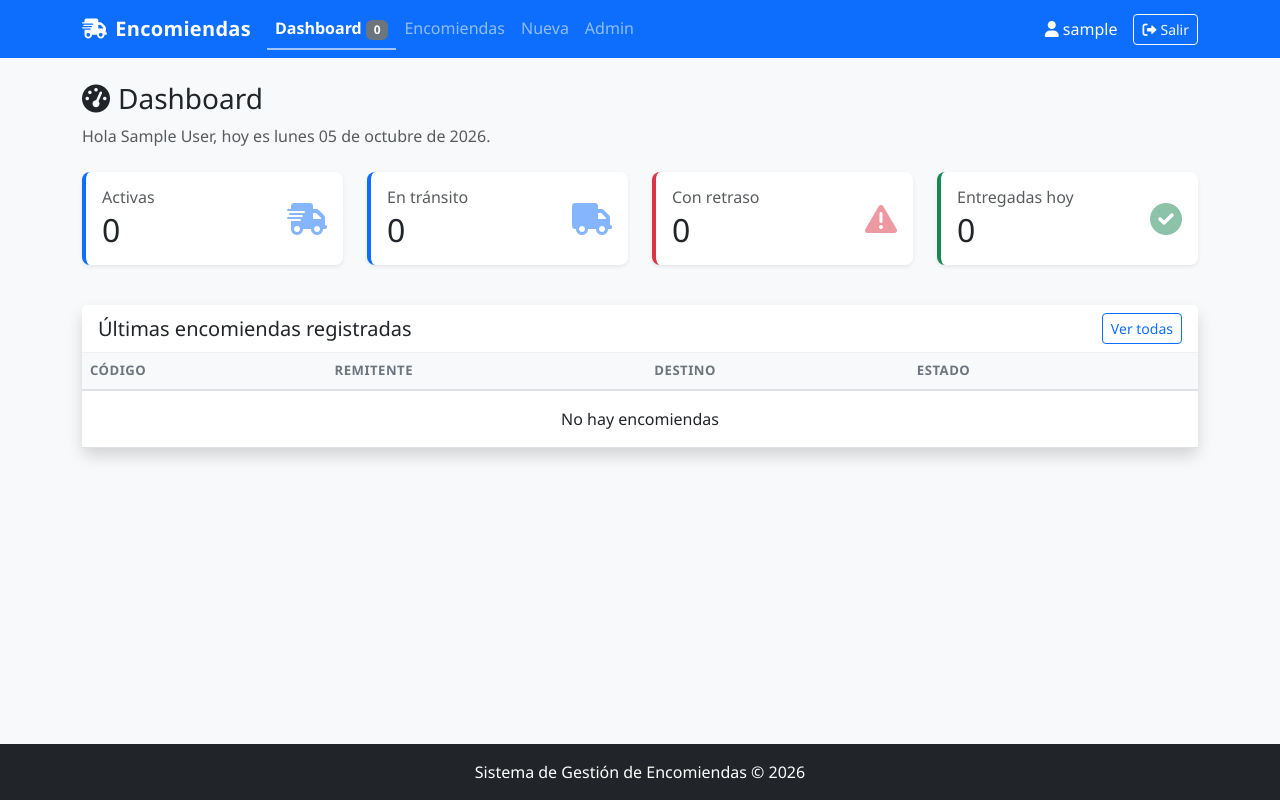
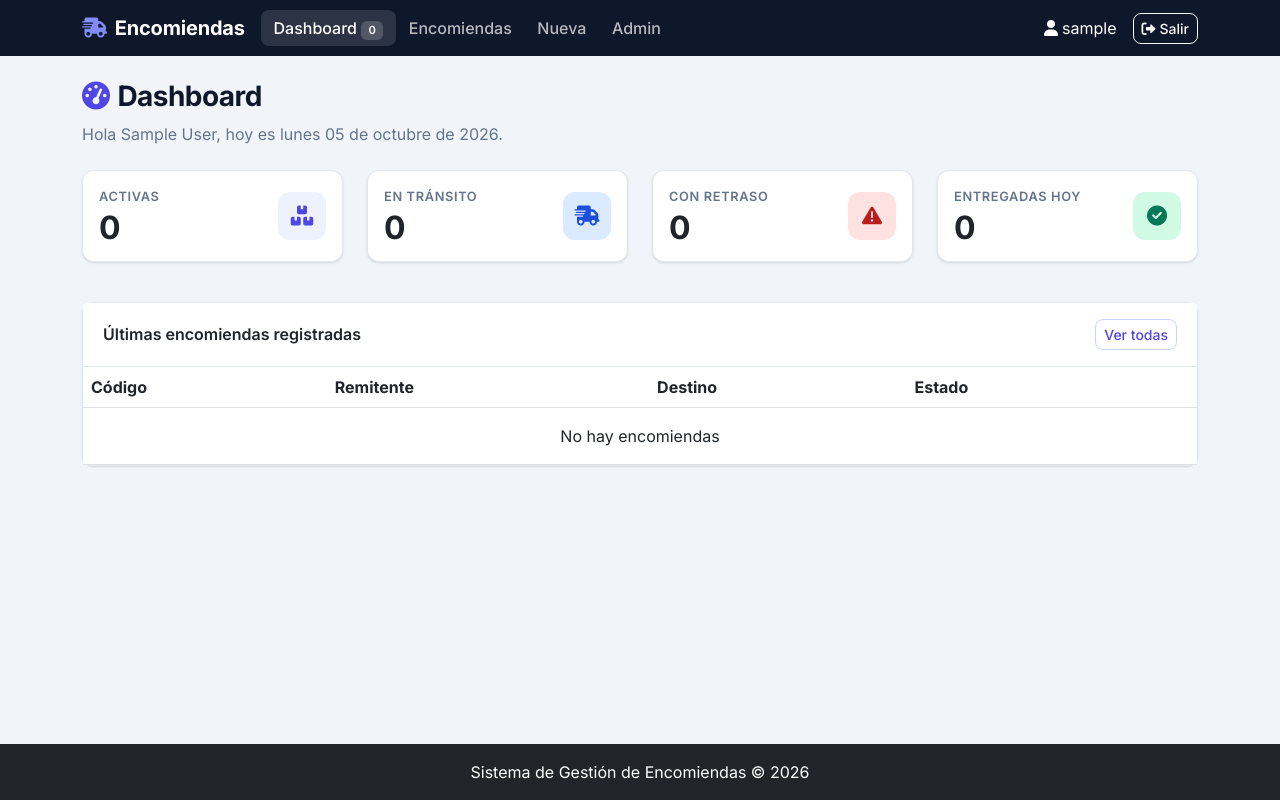
Before and after one commit to mcumpenmariafer-boop/semana04, a Django app: page / in a window 1280 px wide. Run offline with Django 5.2, Linux system fonts and the light colour scheme; the visitor is signed in with stand-in values (Sample User, id 1); data that the repository does not hold is empty.

Commit message:
Rediseño visual y nuevos colores de estados

```diff
--- a/static/css/styles.css
+++ b/static/css/styles.css
@@ -1,125 +1,137 @@
-/* static/css/styles.css */
+/* static/css/styles.css — Sistema de Gestión de Encomiendas */
 
 /* ── Variables globales del sistema ──────────────────────────── */
 :root {
-    /* Colores de estados de encomienda */
-    --estado-pendiente: #6c757d;  /* gris */
-    --estado-transito:  #0d6efd;  /* azul */
-    --estado-entregado: #198754;  /* verde */
-    --estado-cancelado: #dc3545;  /* rojo */
+    /* Colores de estados de encomienda (texto / fondo) */
+    --estado-pendiente:     #b45309;  /* ámbar */
+    --estado-pendiente-bg:  #fef3c7;
+    --estado-transito:      #1d4ed8;  /* azul */
+    --estado-transito-bg:   #dbeafe;
+    --estado-entregado:     #047857;  /* verde */
+    --estado-entregado-bg:  #d1fae5;
+    --estado-cancelado:     #b91c1c;  /* rojo */
+    --estado-cancelado-bg:  #fee2e2;
+
     /* Colores generales del sistema */
-    --color-primary: #0d6efd;
-    --color-bg: #f8f9fa;
-    --shadow-sm: 0 2px 8px rgba(0,0,0,.07);
+    --color-primary: #4f46e5;         /* índigo */
+    --color-primary-hover: #4338ca;
+    --color-nav: #0f172a;             /* azul pizarra muy oscuro */
+    --color-bg: #f1f5f9;
+    --color-texto: #0f172a;
+    --color-texto-suave: #64748b;
+    --color-borde: #e2e8f0;
+    --radio: .75rem;
+    --shadow-sm: 0 1px 2px rgba(15,23,42,.06), 0 1px 3px rgba(15,23,42,.08);
 }
 
 /* ── Cuerpo general ─────────────────────────────────────────── */
 body {
-    font-family: 'Segoe UI', Tahoma, Geneva, Verdana, sans-serif;
+    font-family: 'Inter', 'Segoe UI', Tahoma, sans-serif;
     background-color: var(--color-bg);
+    color: var(--color-texto);
     min-height: 100vh;
     display: flex;
     flex-direction: column;
 }
 main { flex: 1; }   /* el footer siempre queda abajo */
 
+h2.h3 { font-weight: 700; letter-spacing: -.02em; }
+h2.h3 i { color: var(--color-primary); }
+.text-muted { color: var(--color-texto-suave) !important; }
+
 /* ── Navbar ──────────────────────────────────────────────────── */
-.navbar-brand { font-weight: 600; letter-spacing: .3px; }
-.navbar .nav-link { font-weight: 500; transition: opacity .15s; }
-.navbar .nav-link:hover { opacity: .85; }
+.navbar-app {
+    background-color: var(--color-nav);
+    box-shadow: 0 1px 0 rgba(255,255,255,.06);
+}
+.navbar-brand { font-weight: 700; letter-spacing: -.01em; }
+.navbar-brand i { color: #818cf8; }
+.navbar .nav-link {
+    font-weight: 500;
+    color: rgba(255,255,255,.7);
+    border-radius: .5rem;
+    padding: .4rem .8rem !important;
+    transition: background .15s, color .15s;
+}
+.navbar .nav-link:hover { color: #fff; background: rgba(255,255,255,.08); }
 .navbar .nav-link.active {           /* link de la página actual */
-    font-weight: 600;
-    border-bottom: 2px solid rgba(255,255,255,.6);
+    color: #fff;
+    background: rgba(255,255,255,.12);
 }
+.navbar .badge { font-weight: 600; font-size: .7rem; }
+.navbar .badge.bg-secondary { background-color: rgba(255,255,255,.18) !important; }
+
+/* ── Botones ─────────────────────────────────────────────────── */
+.btn { border-radius: .5rem; font-weight: 500; }
+.btn-primary { background-color: var(--color-primary); border-color: var(--color-primary); }
+.btn-primary:hover { background-color: var(--color-primary-hover); border-color: var(--color-primary-hover); }
+.btn-outline-primary { color: var(--color-primary); border-color: #c7d2fe; }
+.btn-outline-primary:hover { background-color: var(--color-primary); border-color: var(--color-primary); }
 
 /* ── Cards generales ─────────────────────────────────────────── */
 .card {
-    border: none;
-    border-radius: .5rem;
+    border: 1px solid var(--color-borde);
+    border-radius: var(--radio);
     box-shadow: var(--shadow-sm);
-    transition: transform .15s ease, box-shadow .15s ease;
 }
-.card:hover {
-    transform: translateY(-2px);
-    box-shadow: 0 4px 14px rgba(0,0,0,.1);
-}
+.card.shadow { box-shadow: var(--shadow-sm) !important; }
 .card-header {
     font-weight: 600;
     background-color: #fff;
-    border-bottom: 1px solid rgba(0,0,0,.06);
+    border-bottom: 1px solid var(--color-borde);
+    padding: 1rem 1.25rem;
+}
+.card-header h5 { font-size: 1rem; font-weight: 600; }
+
+/* ── Tarjetas de estadísticas del dashboard ──────────────────── */
+.stat-card { transition: transform .15s ease, box-shadow .15s ease; }
+.stat-card:hover { transform: translateY(-2px); box-shadow: 0 6px 16px rgba(15,23,42,.08); }
+.stat-label {
+    font-size: .8rem;
+    font-weight: 600;
+    text-transform: uppercase;
+    letter-spacing: .05em;
+    color: var(--color-texto-suave);
+}
+.stat-valor { font-size: 2rem; font-weight: 700; line-height: 1.1; }
+.stat-icono {
+    width: 48px; height: 48px;
+    border-radius: .75rem;
+    display: flex; align-items: center; justify-content: center;
+    font-size: 1.25rem;
 }
 
-/* ── Tarjetas de estadísticas del dashboard ──────────────────── */
-.stat-card { border-left: 4px solid; }
-.stat-card.activas    { border-color: var(--estado-transito); }
-.stat-card.transito   { border-color: var(--estado-transito); }
-.stat-card.retraso    { border-color: var(--estado-devuelto); }
-.stat-card.entregadas { border-color: var(--estado-entregado); }
+/* Color del ícono según la tarjeta */
+.stat-activas    { color: var(--color-primary);    background-color: #eef2ff; }
+.stat-transito   { color: var(--estado-transito);  background-color: var(--estado-transito-bg); }
+.stat-retraso    { color: var(--estado-cancelado); background-color: var(--estado-cancelado-bg); }
+.stat-entregadas { color: var(--estado-entregado); background-color: var(--estado-entregado-bg); }
 
 /* ── Badges de estado de encomienda ──────────────────────────── */
 /*
  * Uso en el template:
  *   <span class="badge-estado badge-{{ enc.estado }}">{{ enc.get_estado_display }}</span>
- * Django inyecta 'PE', 'TR', 'DE', 'EN' o 'DV' en lugar de {{ enc.estado }}
+ * Django inyecta 'PE', 'TR', 'EN' o 'CA' en lugar de {{ enc.estado }}
  */
 .badge-estado {
-    display: inline-block;
-    padding: 3px 10px;
-    border-radius: 12px;
+    display: inline-flex;
+    align-items: center;
+    gap: .4rem;
+    padding: .25rem .7rem;
+    border-radius: 999px;
     font-size: .78rem;
     font-weight: 600;
-    letter-spacing: .3px;
     white-space: nowrap;
 }
-.badge-PE { background-color: #e9ecef; color: #495057; }  /* Pendiente */
-.badge-TR { background-color: #cfe2ff; color: #084298; }  /* En tránsito */
-.badge-EN { background-color: #d1e7dd; color: #0a3622; }  /* Entregado */
-.badge-CA { background-color: #f8d7da; color: #58151c; }  /* Cancelado */
+.badge-estado::before {               /* puntito de color */
+    content: "";
+    width: .45rem; height: .45rem;
+    border-radius: 50%;
+    background-color: currentColor;
+}
+.badge-PE { color: var(--estado-pendiente); background-color: var(--estado-pendiente-bg); }  /* Pendiente */
+.badge-TR { color: var(--estado-transito);  background-color: var(--estado-transito-bg); }   /* En tránsito */
+.badge-EN { color: var(--estado-entregado); background-color: var(--estado-entregado-bg); }  /* Entregado */
+.badge-CA { color: var(--estado-cancelado); background-color: var(--estado-cancelado-bg); }  /* Cancelado */
 
-/* ── Tablas ───────────────────────────────────────────────────── */
-.table thead th {
-    background-color: #f8f9fa;
-    font-weight: 600;
-    font-size: .82rem;
-    text-transform: uppercase;
-    letter-spacing: .5px;
-    color: #6c757d;
-    border-bottom: 2px solid #dee2e6;
-}
-.table tbody tr:hover { background-color: rgba(13,110,253,.04); }
-.fila-link { cursor: pointer; }
-
-/* ── Formularios ─────────────────────────────────────────────── */
-.form-control:focus,
-.form-select:focus {
-    border-color: #86b7fe;
-    box-shadow: 0 0 0 .25rem rgba(13,110,253,.15);
-}
-
-/* ── Paginación ──────────────────────────────────────────────── */
-.pagination .page-link { color: var(--color-primary); }
-.pagination .page-item.active .page-link {
-    background-color: var(--color-primary);
-    border-color: var(--color-primary);
-    color: #fff;
-}
-
-/* ── Alertas flash: desaparecen automáticamente ────────────── */
-.messages .alert { animation: fadeAlert 5s ease forwards; }
-@keyframes fadeAlert {
-    0%   { opacity: 1; max-height: 200px; }
-    70%  { opacity: 1; }
-    100% { opacity: 0; max-height: 0; padding: 0; margin: 0; overflow: hidden; }
-}
-
-/* ── Sidebar del dashboard (columna lateral) ─────────────────── */
-.sidebar-link {
-    display: block;
-    padding: .5rem 1rem;
-    color: #495057;
-    text-decoration: none;
-    border-radius: .375rem;
-    transition: background .12s;
-}
-.sidebar-link:hover  { background: rgba(13,110,253,.08); color: #0d6efd; }
-.sidebar-link.active { background: #e7f1ff; color: #0d6efd; font-weight: 600; }
+/* Etiqueta
--- a/templates/base.html
+++ b/templates/base.html
@@ -6,6 +6,9 @@
     <meta charset="UTF-8">
     <meta name="viewport" content="width=device-width, initial-scale=1.0">
     <title>{% block title %}Encomiendas{% endblock %}</title>
+    <!-- Fuente Inter -->
+    <link rel="preconnect" href="https://fonts.googleapis.com">
+    <link href="https://fonts.googleapis.com/css2?family=Inter:wght@400;500;600;700&display=swap" rel="stylesheet">
     <!-- Bootstrap CSS -->
     <link href="https://cdn.jsdelivr.net/npm/bootstrap@5.3.0/dist/css/bootstrap.min.css" rel="stylesheet">
     <!-- Font Awesome -->
--- a/templates/envios/dashboard.html
+++ b/templates/envios/dashboard.html
@@ -13,10 +13,10 @@
 
 <!-- Tarjetas de estadísticas (partial reutilizado con include ... with) -->
 <div class="row mb-4">
-    {% include 'partials/stat_card.html' with label='Activas' valor=total_activas icono='shipping-fast' color_hex='#0d6efd' %}
-    {% include 'partials/stat_card.html' with label='En tránsito' valor=en_transito icono='truck' color_hex='#0d6efd' %}
-    {% include 'partials/stat_card.html' with label='Con retraso' valor=con_retraso icono='exclamation-triangle' color_hex='#dc3545' %}
-    {% include 'partials/stat_card.html' with label='Entregadas hoy' valor=entregadas_hoy icono='check-circle' color_hex='#198754' %}
+    {% include 'partials/stat_card.html' with label='Activas' valor=total_activas icono='boxes-stacked' tono='activas' %}
+    {% include 'partials/stat_card.html' with label='En tránsito' valor=en_transito icono='truck-fast' tono='transito' %}
+    {% include 'partials/stat_card.html' with label='Con retraso' valor=con_retraso icono='exclamation-triangle' tono='retraso' %}
+    {% include 'partials/stat_card.html' with label='Entregadas hoy' valor=entregadas_hoy icono='check-circle' tono='entregadas' %}
 </div>
 
 <!-- Últimas encomiendas -->
@@ -41,9 +41,8 @@
                     <td>{{ enc.remitente.nombre_completo }}</td>
                     <td>{{ enc.ruta.destino }}</td>
                     <td>
-                        <span class="badge bg-{% if enc.tiene_retraso %}danger{% elif enc.esta_en_transito %}primary{% elif enc.esta_entregada %}success{% else %}secondary{% endif %}">
-                            {{ enc.get_estado_display }}
-                        </span>
+                        <span class="badge-estado badge-{{ enc.estado }}">{{ enc.get_estado_display }}</span>
+                        {% if enc.tiene_retraso %}<span class="tag-retraso">Retrasada</span>{% endif %}
                     </td>
                     <td><a href="{% url 'encomienda_detalle' enc.pk %}" class="btn btn-sm btn-outline-primary">Ver</a></td>
                 </tr>
--- a/templates/envios/lista.html
+++ b/templates/envios/lista.html
@@ -49,7 +49,7 @@
                     <td>{{ enc.ruta.origen }} → {{ enc.ruta.destino }}</td>
                     <td>
                         <span class="badge-estado badge-{{ enc.estado }}">{{ enc.get_estado_display }}</span>
-                        {% if enc.tiene_retraso %}<i class="fas fa-exclamation-triangle text-danger ms-1" data-bs-toggle="tooltip" title="Con retraso"></i>{% endif %}
+                        {% if enc.tiene_retraso %}<span class="tag-retraso">Retrasada</span>{% endif %}
                     </td>
                     <td>{{ enc.fecha_registro|date:'d/m/Y' }}</td>
                     <td><a href="{% url 'encomienda_detalle' enc.pk %}" class="btn btn-sm btn-outline-primary">Ver</a></td>
--- a/templates/navbar.html
+++ b/templates/navbar.html
@@ -1,6 +1,6 @@
 {# templates/navbar.html — menú según el estado de autenticación #}
 {% with url_actual=request.resolver_match.url_name %}
-<nav class="navbar navbar-expand-lg navbar-dark bg-primary">
+<nav class="navbar navbar-expand-lg navbar-dark navbar-app">
     <div class="container">
         <a class="navbar-brand" href="{% url 'dashboard' %}">
             <i class="fas fa-shipping-fast me-2"></i>Encomiendas
--- a/templates/partials/stat_card.html
+++ b/templates/partials/stat_card.html
@@ -1,12 +1,14 @@
 {# templates/partials/stat_card.html — tarjeta de estadística reutilizable #}
 <div class="col-md-3 col-sm-6">
-    <div class="card stat-card shadow-sm mb-3" style="border-left-color: {{ color_hex }}">
+    <div class="card stat-card mb-3">
         <div class="card-body d-flex justify-content-between align-items-center">
             <div>
-                <h6 class="card-title text-muted mb-1">{{ label }}</h6>
-                <h2 class="mb-0">{{ valor }}</h2>
+                <p class="stat-label mb-1">{{ label }}</p>
+                <p class="stat-valor mb-0">{{ valor }}</p>
             </div>
-            <i class="fas fa-{{ icono }} fa-2x opacity-50" style="color: {{ color_hex }}"></i>
+            <div class="stat-icono stat-{{ tono }}">
+                <i class="fas fa-{{ icono }}"></i>
+            </div>
         </div>
     </div>
 </div>
```
Also changed, not shown: envios/admin.py (+4 -4 lines).
